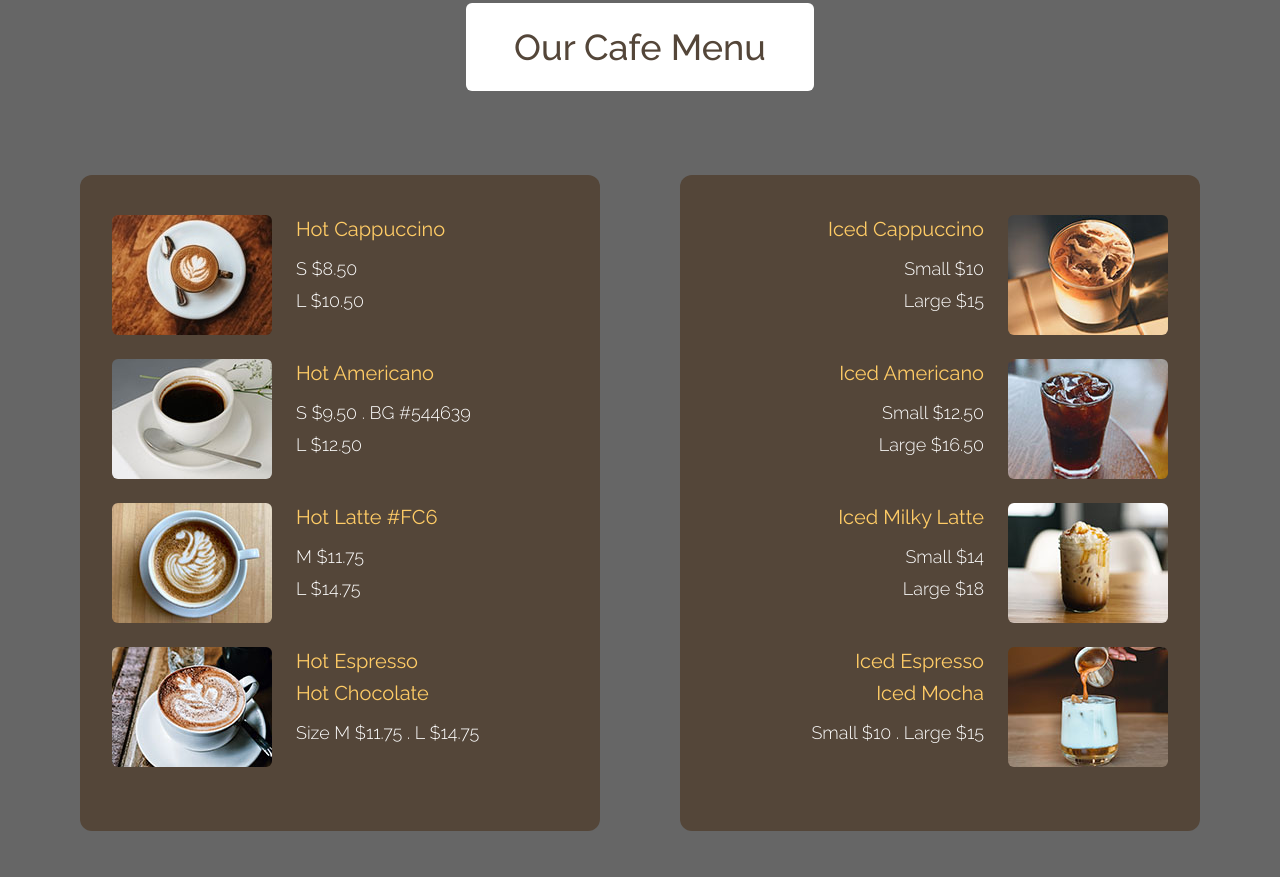
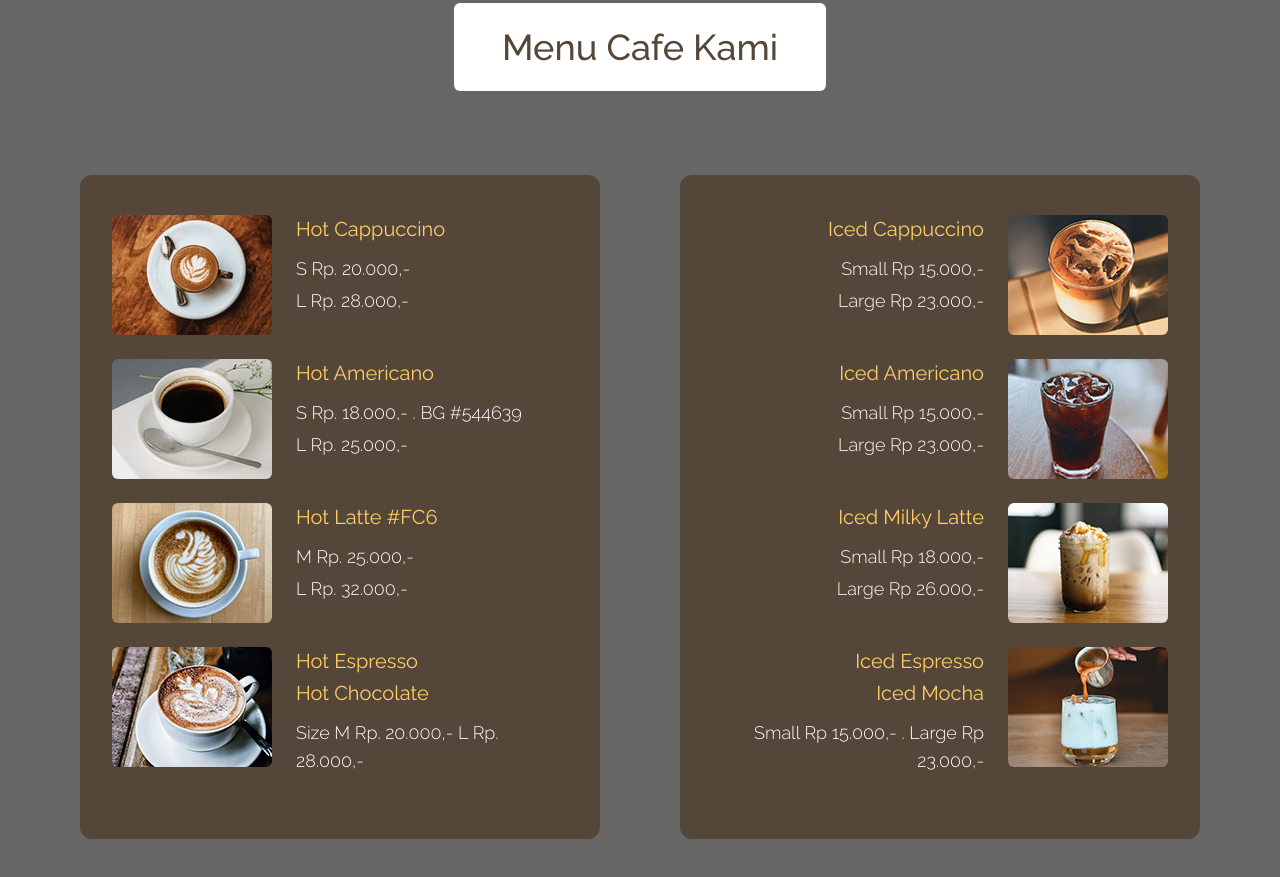
Before and after one commit to Windysuherman/windi_cafe, a plain HTML site: page index.html in a window 1280 px wide. Shown: the part 1689-2566 px from the top of the page. Drawn offline with nearby package versions, Linux system fonts and the light colour scheme.

Commit message:
Update index.html

```diff
--- a/index.html
+++ b/index.html
@@ -66,7 +66,7 @@ Jangan lupa untuk memeriksa penawaran spesial dan acara bulanan kami di website
     <div id="menu" class="parallax-window" data-parallax="scroll" data-image-src="img/antique-cafe-bg-02.jpg">
         <div class="container mx-auto tm-container py-24 sm:py-48">
             <div class="text-center mb-16">
-                <h2 class="bg-white tm-text-brown py-6 px-12 text-4xl font-medium inline-block rounded-md">Our Cafe Menu</h2>
+                <h2 class="bg-white tm-text-brown py-6 px-12 text-4xl font-medium inline-block rounded-md">Menu Cafe Kami</h2>
             </div>
             <div class="flex flex-col lg:flex-row justify-around items-center">
                 <div class="flex-1 m-5 rounded-xl px-4 py-6 sm:px-8 sm:py-10 tm-bg-brown tm-item-container">
@@ -74,24 +74,24 @@ Jangan lupa untuk memeriksa penawaran spesial dan acara bulanan kami di website
                         <img src="img/menu-item-1.jpg" alt="Image" class="rounded-md">
                         <div class="ml-3 sm:ml-6">
                             <h3 class="text-lg sm:text-xl mb-2 sm:mb-3 tm-text-yellow">Hot Cappuccino</h3>
-                            <div class="text-white text-md sm:text-lg font-light mb-1">S $8.50</div>
-                            <div class="text-white text-md sm:text-lg font-light">L $10.50</div>
+                            <div class="text-white text-md sm:text-lg font-light mb-1">S Rp. 20.000,-</div>
+                            <div class="text-white text-md sm:text-lg font-light">L Rp. 28.000,-</div>
                         </div>
                     </div>
                     <div class="flex items-start mb-6 tm-menu-item">
                         <img src="img/menu-item-2.jpg" alt="Image" class="rounded-md">
                         <div class="ml-3 sm:ml-6">
                             <h3 class="text-lg sm:text-xl mb-2 sm:mb-3 tm-text-yellow">Hot Americano</h3>
-                            <div class="text-white text-md sm:text-lg font-light mb-1">S $9.50 . BG #544639</div>
-                            <div class="text-white text-md sm:text-lg font-light">L $12.50</div>
+                            <div class="text-white text-md sm:text-lg font-light mb-1">S Rp. 18.000,- . BG #544639</div>
+                            <div class="text-white text-md sm:text-lg font-light">L Rp. 25.000,- </div>
                         </div>
                     </div>
                     <div class="flex items-start mb-6 tm-menu-item">
                         <img src="img/menu-item-3.jpg" alt="Image" class="rounded-md">
                         <div class="ml-3 sm:ml-6">
                             <h3 class="text-lg sm:text-xl mb-2 sm:mb-3 tm-text-yellow">Hot Latte #FC6</h3>
-                            <div class="text-white text-md sm:text-lg font-light mb-1">M $11.75</div>
-                            <div class="text-white text-md sm:text-lg font-light">L $14.75</div>
+                            <div class="text-white text-md sm:text-lg font-light mb-1">M Rp. 25.000,-</div>
+                            <div class="text-white text-md sm:text-lg font-light">L Rp. 32.000,- </div>
                         </div>
                     </div>
                     <div class="flex items-start mb-6 tm-menu-item">
@@ -99,7 +99,7 @@ Jangan lupa untuk memeriksa penawaran spesial dan acara bulanan kami di website
                         <div class="ml-3 sm:ml-6">
                             <h3 class="text-lg sm:text-xl tm-text-yellow mb-1">Hot Espresso</h3>
                             <h3 class="text-lg sm:text-xl mb-2 sm:mb-3 tm-text-yellow">Hot Chocolate</h3>
-                            <div class="text-white text-md sm:text-lg font-light">Size M $11.75 . L $14.75</div>
+                            <div class="text-white text-md sm:text-lg font-light">Size M Rp. 20.000,- L Rp. 28.000,- </div>
                         </div>
                     </div>
                 </div>
@@ -107,24 +107,24 @@ Jangan lupa untuk memeriksa penawaran spesial dan acara bulanan kami di website
                     <div class="flex items-start justify-end mb-6 tm-menu-item-2">
                         <div class="text-right mr-6">
                             <h3 class="text-lg sm:text-xl mb-2 sm:mb-3 tm-text-yellow">Iced Cappuccino</h3>
-                            <div class="text-white text-md sm:text-lg font-light mb-1">Small $10</div>
-                            <div class="text-white text-md sm:text-lg font-light">Large $15</div>
+                            <div class="text-white text-md sm:text-lg font-light mb-1">Small Rp 15.000,-</div>
+                            <div class="text-white text-md sm:text-lg font-light">Large Rp 23.000,- </div>
                         </div>
                         <img src="img/menu-item-5.jpg" alt="Image" class="rounded-md">
                     </div>
                     <div class="flex items-start justify-end mb-6 tm-menu-item-2">
                         <div class="text-right mr-6">
                             <h3 class="text-lg sm:text-xl mb-2 sm:mb-3 tm-text-yellow">Iced Americano</h3>
-                            <div class="text-white text-md sm:text-lg font-light mb-1">Small $12.50</div>
-                            <div class="text-white text-md sm:text-lg font-light">Large $16.50</div>
+                            <div class="text-white text-md sm:text-lg font-light mb-1">Small Rp 15.000,-</div>
+                            <div class="text-white text-md sm:text-lg font-light">Large Rp 23.000,- </div>
                         </div>
                         <img src="img/menu-item-6.jpg" alt="Image" class="rounded-md">
                     </div>
                     <div class="flex items-start justify-end mb-6 tm-menu-item-2">
                         <div class="text-right mr-6">
                             <h3 class="text-lg sm:text-xl mb-2 sm:mb-3 tm-text-yellow">Iced Milky Latte</h3>
-                            <div class="text-white text-md sm:text-lg font-light mb-1">Small $14</div>
-                            <div class="text-white text-md sm:text-lg font-light">Large $18</div>
+                            <div class="text-white text-md sm:text-lg font-light mb-1">Small Rp 18.000,-</div>
+                            <div class="text-white text-md sm:text-lg font-light">Large Rp 26.000,-</div>
                         </div>
                         <img src="img/menu-item-7.jpg" alt="Image" class="rounded-md">
                     </div>
@@ -132,7 +132,7 @@ Jangan lupa untuk memeriksa penawaran spesial dan acara bulanan kami di website
                         <div class="text-right mr-6">
                             <h3 class="text-lg sm:text-xl tm-text-yellow mb-1">Iced Espresso</h3>
                             <h3 class="text-lg sm:text-xl mb-2 sm:mb-3 tm-text-yellow">Iced Mocha</h3>
-                            <div class="text-white text-md sm:text-lg font-light">Small $10 . Large $15</div>
+                            <div class="text-white text-md sm:text-lg font-light">Small Rp 15.000,- . Large Rp 23.000,-</div>
                         </div>
                         <img src="img/menu-item-8.jpg" alt="Image" class="rounded-md">
                     </div>
```
